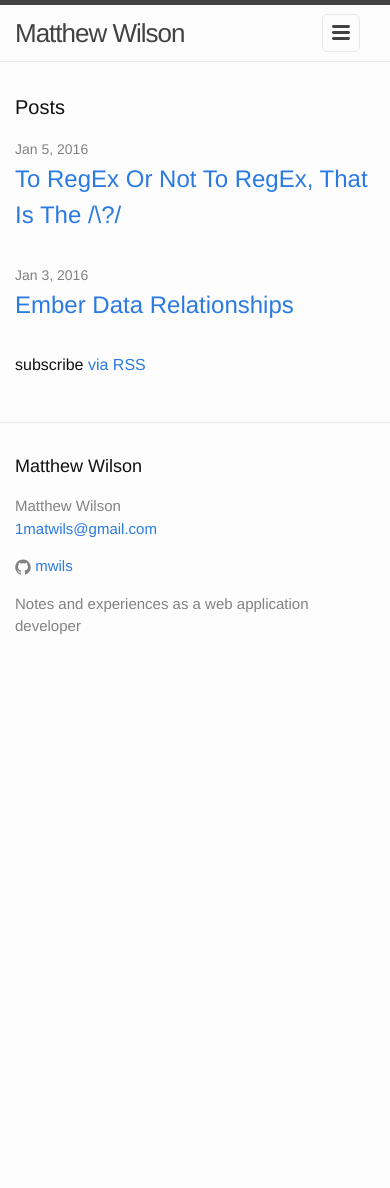
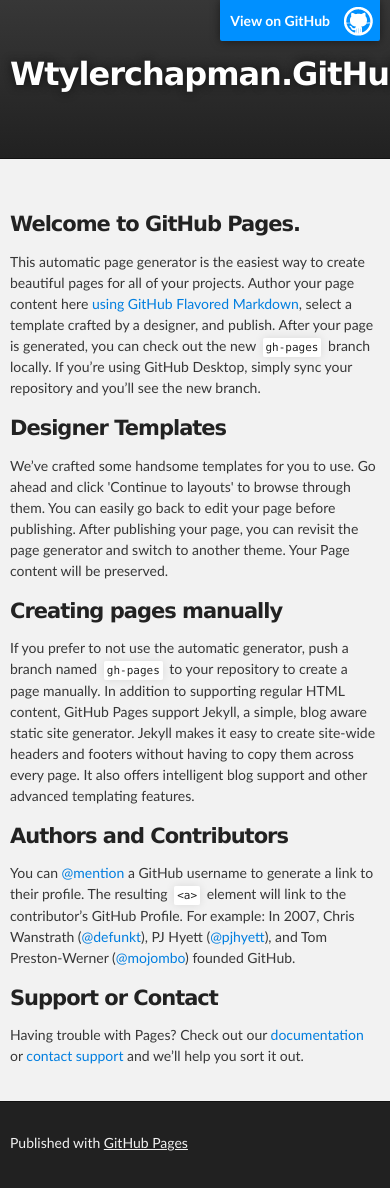
Before and after one commit to wtylerchapman/wtylerchapman.github.io, a Jekyll site: the page index.html, which Jekyll copies as it is, in a window 390 px wide. Built offline with Jekyll 4.4.1, drawn with Linux system fonts in a browser that asks for light colours; before the commit the page ends 900 px from its top, so only the background shows below that.

Commit message:
Replace master branch with page content via GitHub

```diff
--- a/index.html
+++ b/index.html
@@ -1,23 +1,67 @@
----
-layout: default
----
+<!DOCTYPE html>
+<html>
 
-<div class="home">
+  <head>
+    <meta charset='utf-8'>
+    <meta http-equiv="X-UA-Compatible" content="chrome=1">
+    <meta name="description" content="Wtylerchapman.GitHub.io : ">
 
-  <h1 class="page-heading">Posts</h1>
+    <link rel="stylesheet" type="text/css" media="screen" href="stylesheets/stylesheet.css">
 
-  <ul class="post-list">
-    {% for post in site.posts %}
-      <li>
-        <span class="post-meta">{{ post.date | date: "%b %-d, %Y" }}</span>
+    <title>Wtylerchapman.GitHub.io</title>
+  </head>
 
-        <h2>
-          <a class="post-link" href="{{ post.url | prepend: site.baseurl }}">{{ post.title }}</a>
-        </h2>
-      </li>
-    {% endfor %}
-  </ul>
+  <body>
 
-  <p class="rss-subscribe">subscribe <a href="{{ "/feed.xml" | prepend: site.baseurl }}">via RSS</a></p>
+    <!-- HEADER -->
+    <div id="header_wrap" class="outer">
+        <header class="inner">
+          <a id="forkme_banner" href="https://github.com/wtylerchapman">View on GitHub</a>
 
-</div>
+          <h1 id="project_title">Wtylerchapman.GitHub.io</h1>
+          <h2 id="project_tagline"></h2>
+
+        </header>
+    </div>
+
+    <!-- MAIN CONTENT -->
+    <div id="main_content_wrap" class="outer">
+      <section id="main_content" class="inner">
+        <h3>
+<a id="welcome-to-github-pages" class="anchor" href="#welcome-to-github-pages" aria-hidden="true"><span aria-hidden="true" class="octicon octicon-link"></span></a>Welcome to GitHub Pages.</h3>
+
+<p>This automatic page generator is the easiest way to create beautiful pages for all of your projects. Author your page content here <a href="https://guides.github.com/features/mastering-markdown/">using GitHub Flavored Markdown</a>, select a template crafted by a designer, and publish. After your page is generated, you can check out the new <code>gh-pages</code> branch locally. If you’re using GitHub Desktop, simply sync your repository and you’ll see the new branch.</p>
+
+<h3>
+<a id="designer-templates" class="anchor" href="#designer-templates" aria-hidden="true"><span aria-hidden="true" class="octicon octicon-link"></span></a>Designer Templates</h3>
+
+<p>We’ve crafted some handsome templates for you to use. Go ahead and click 'Continue to layouts' to browse through them. You can easily go back to edit your page before publishing. After publishing your page, you can revisit the page generator and switch to another theme. Your Page content will be preserved.</p>
+
+<h3>
+<a id="creating-pages-manually" class="anchor" href="#creating-pages-manually" aria-hidden="true"><span aria-hidden="true" class="octicon octicon-link"></span></a>Creating pages manually</h3>
+
+<p>If you prefer to not use the automatic generator, push a branch named <code>gh-pages</code> to your repository to create a page manually. In addition to supporting regular HTML content, GitHub Pages support Jekyll, a simple, blog aware static site generator. Jekyll makes it easy to create site-wide headers and footers without having to copy them across every page. It also offers intelligent blog support and other advanced templating features.</p>
+
+<h3>
+<a id="authors-and-contributors" class="anchor" href="#authors-and-contributors" aria-hidden="true"><span aria-hidden="true" class="octicon octicon-link"></span></a>Authors and Contributors</h3>
+
+<p>You can <a href="https://help.github.com/articles/basic-writing-and-formatting-syntax/#mentioning-users-and-teams" class="user-mention">@mention</a> a GitHub username to generate a link to their profile. The resulting <code>&lt;a&gt;</code> element will link to the contributor’s GitHub Profile. For example: In 2007, Chris Wanstrath (<a href="https://github.com/defunkt" class="user-mention">@defunkt</a>), PJ Hyett (<a href="https://github.com/pjhyett" class="user-mention">@pjhyett</a>), and Tom Preston-Werner (<a href="https://github.com/mojombo" class="user-mention">@mojombo</a>) founded GitHub.</p>
+
+<h3>
+<a id="support-or-contact" class="anchor" href="#support-or-contact" aria-hidden="true"><span aria-hidden="true" class="octicon octicon-link"></span></a>Support or Contact</h3>
+
+<p>Having trouble with Pages? Check out our <a href="https://help.github.com/pages">documentation</a> or <a href="https://github.com/contact">contact support</a> and we’ll help you sort it out.</p>
+      </section>
+    </div>
+
+    <!-- FOOTER  -->
+    <div id="footer_wrap" class="outer">
+      <footer class="inner">
+        <p>Published with <a href="https://pages.github.com">GitHub Pages</a></p>
+      </footer>
+    </div>
+
+
+
+  </body>
+</html>
--- /dev/null
+++ b/javascripts/main.js
@@ -0,0 +1 @@
+console.log('This would be the main JS file.');
--- /dev/null
+++ b/stylesheets/github-light.css
@@ -0,0 +1,123 @@
+/*
+The MIT License (MIT)
+
+Copyright (c) 2015 GitHub, Inc.
+
+Permission is hereby granted, free of charge, to any person obtaining a copy
+of this software and associated documentation files (the "Software"), to deal
+in the Software without restriction, including without limitation the rights
+to use, copy, modify, merge, publish, distribute, sublicense, and/or sell
+copies of the Software, and to permit persons to whom the Software is
+furnished to do so, subject to the following conditions:
+
+The above copyright notice and this permission notice shall be included in all
+copies or substantial portions of the Software.
+
+THE SOFTWARE IS PROVIDED "AS IS", WITHOUT WARRANTY OF ANY KIND, EXPRESS OR
+IMPLIED, INCLUDING BUT NOT LIMITED TO THE WARRANTIES OF MERCHANTABILITY,
+FITNESS FOR A PARTICULAR PURPOSE AND NONINFRINGEMENT. IN NO EVENT SHALL THE
+AUTHORS OR COPYRIGHT HOLDERS BE LIABLE FOR ANY CLAIM, DAMAGES OR OTHER
+LIABILITY, WHETHER IN AN ACTION OF CONTRACT, TORT OR OTHERWISE, ARISING FROM,
+OUT OF OR IN CONNECTION WITH THE SOFTWARE OR THE USE OR OTHER DEALINGS IN THE
+SOFTWARE.
+
+*/
+
+.pl-c /* comment */ {
+  color: #969896;
+}
+
+.pl-c1      /* constant, markup.raw, meta.diff.header, meta.module-reference, meta.property-name, support, support.constant, support.variable, variable.other.constant */,
+.pl-s .pl-v /* string variable */ {
+  color: #0086b3;
+}
+
+.pl-e  /* entity */,
+.pl-en /* entity.name */ {
+  color: #795da3;
+}
+
+.pl-s .pl-s1 /* string source */,
+.pl-smi      /* storage.modifier.import, storage.modifier.package, storage.type.java, variable.other, variable.parameter.function */ {
+  color: #333;
+}
+
+.pl-ent /* entity.name.tag */ {
+  color: #63a35c;
+}
+
+.pl-k /* keyword, storage, storage.type */ {
+  color: #a71d5d;
+}
+
+.pl-pds              /* punctuation.definition.string, string.regexp.character-class */,
+.pl-s                /* string */,
+.pl-s .pl-pse .pl-s1 /* string punctuation.section.embedded source */,
+.pl-sr               /* string.regexp */,
+.pl-sr .pl-cce       /* string.regexp constant.character.escape */,
+.pl-sr .pl-sra       /* string.regexp string.regexp.arbitrary-repitition */,
+.pl-sr .pl-sre       /* string.regexp source.ruby.embedded */ {
+  color: #183691;
+}
+
+.pl-v /* variable */ {
+  color: #ed6a43;
+}
+
+.pl-id /* invalid.deprecated */ {
+  color: #b52a1d;
+}
+
+.pl-ii /* invalid.illegal */ {
+  background-color: #b52a1d;
+  color: #f8f8f8;
+}
+
+.pl-sr .pl-cce /* string.regexp constant.character.escape */ {
+  color: #63a35c;
+  font-weight: bold;
+}
+
+.pl-ml /* markup.list */ {
+  color: #693a17;
+}
+
+.pl-mh        /* markup.heading */,
+.pl-mh .pl-en /* markup.heading entity.name */,
+.pl-ms        /* meta.separator */ {
+  color: #1d3e81;
+  font-weight: bold;
+}
+
+.pl-mq /* markup.quote */ {
+  color: #008080;
+}
+
+.pl-mi /* markup.italic */ {
+  color: #333;
+  font-style: italic;
+}
+
+.pl-mb /* markup.bold */ {
+  color: #333;
+  font-weight: bold;
+}
+
+.pl-md /* markup.deleted, meta.diff.header.from-file */ {
+  background-color: #ffecec;
+  color: #bd2c00;
+}
+
+.pl-mi1 /* markup.inserted, meta.diff.header.to-file */ {
+  background-color: #eaffea;
+  color: #55a532;
+}
+
+.pl-mdr /* meta.diff.range */ {
+  color: #795da3;
+  font-weight: bold;
+}
+
+.pl-mo /* meta.output */ {
+  color: #1d3e81;
+}
--- /dev/null
+++ b/stylesheets/stylesheet.css
@@ -0,0 +1,425 @@
+/*******************************************************************************
+Slate Theme for GitHub Pages
+by Jason Costello, @jsncostello
+*******************************************************************************/
+
+@import url(github-light.css);
+
+/*******************************************************************************
+MeyerWeb Reset
+*******************************************************************************/
+
+html, body, div, span, applet, object, iframe,
+h1, h2, h3, h4, h5, h6, p, blockquote, pre,
+a, abbr, acronym, address, big, cite, code,
+del, dfn, em, img, ins, kbd, q, s, samp,
+small, strike, strong, sub, sup, tt, var,
+b, u, i, center,
+dl, dt, dd, ol, ul, li,
+fieldset, form, label, legend,
+table, caption, tbody, tfoot, thead, tr, th, td,
+article, aside, canvas, details, embed,
+figure, figcaption, footer, header, hgroup,
+menu, nav, output, ruby, section, summary,
+time, mark, audio, video {
+  margin: 0;
+  padding: 0;
+  border: 0;
+  font: inherit;
+  vertical-align: baseline;
+}
+
+/* HTML5 display-role reset for older browsers */
+article, aside, details, figcaption, figure,
+footer, header, hgroup, menu, nav, section {
+  display: block;
+}
+
+ol, ul {
+  list-style: none;
+}
+
+table {
+  border-collapse: collapse;
+  border-spacing: 0;
+}
+
+/*******************************************************************************
+Theme Styles
+*******************************************************************************/
+
+body {
+  box-sizing: border-box;
+  color:#373737;
+  background: #212121;
+  font-size: 16px;
+  font-family: 'Myriad Pro', Calibri, Helvetica, Arial, sans-serif;
+  line-height: 1.5;
+  -webkit-font-smoothing: antialiased;
+}
+
+h1, h2, h3, h4, h5, h6 {
+  margin: 10px 0;
+  font-weight: 700;
+  color:#222222;
+  font-family: 'Lucida Grande', 'Calibri', Helvetica, Arial, sans-serif;
+  letter-spacing: -1px;
+}
+
+h1 {
+  font-size: 36px;
+  font-weight: 700;
+}
+
+h2 {
+  padding-bottom: 10px;
+  font-size: 32px;
+  background: url('../images/bg_hr.png') repeat-x bottom;
+}
+
+h3 {
+  font-size: 24px;
+}
+
+h4 {
+  font-size: 21px;
+}
+
+h5 {
+  font-size: 18px;
+}
+
+h6 {
+  font-size: 16px;
+}
+
+p {
+  margin: 10px 0 15px 0;
+}
+
+footer p {
+  color: #f2f2f2;
+}
+
+a {
+  text-decoration: none;
+  color: #007edf;
+  text-shadow: none;
+
+  transition: color 0.5s ease;
+  transition: text-shadow 0.5s ease;
+  -webkit-transition: color 0.5s ease;
+  -webkit-transition: text-shadow 0.5s ease;
+  -moz-transition: color 0.5s ease;
+  -moz-transition: text-shadow 0.5s ease;
+  -o-transition: color 0.5s ease;
+  -o-transition: text-shadow 0.5s ease;
+  -ms-transition: color 0.5s ease;
+  -ms-transition: text-shadow 0.5s ease;
+}
+
+a:hover, a:focus {text-decoration: underline;}
+
+footer a {
+  color: #F2F2F2;
+  text-decoration: underline;
+}
+
+em {
+  font-style: italic;
+}
+
+strong {
+  font-weight: bold;
+}
+
+img {
+  position: relative;
+  margin: 0 auto;
+  max-width: 739px;
+  padding: 5px;
+  margin: 10px 0 10px 0;
+  border: 1px solid #ebebeb;
+
+  box-shadow: 0 0 5px #ebebeb;
+  -webkit-box-shadow: 0 0 5px #ebebeb;
+  -moz-box-shadow: 0 0 5px #ebebeb;
+  -o-box-shadow: 0 0 5px #ebebeb;
+  -ms-box-shadow: 0 0 5px #ebebeb;
+}
+
+p img {
+  display: inline;
+  margin: 0;
+  padding: 0;
+  vertical-align: middle;
+  text-align: center;
+  border: none;
+}
+
+pre, code {
+  width: 100%;
+  color: #222;
+  background-color: #fff;
+
+  font-family: Monaco, "Bitstream Vera Sans Mono", "Lucida Console", Terminal, monospace;
+  font-size: 14px;
+
+  border-radius: 2px;
+  -moz-border-radius: 2px;
+  -webkit-border-radius: 2px;
+}
+
+pre {
+  width: 100%;
+  padding: 10px;
+  box-shadow: 0 0 10px rgba(0,0,0,.1);
+  overflow: auto;
+}
+
+code {
+  padding: 3px;
+  margin: 0 3px;
+  box-shadow: 0 0 10px rgba(0,0,0,.1);
+}
+
+pre code {
+  display: block;
+  box-shadow: none;
+}
+
+blockquote {
+  color: #666;
+  margin-bottom: 20px;
+  padding: 0 0 0 20px;
+  border-left: 3px solid #bbb;
+}
+
+
+ul, ol, dl {
+  margin-bottom: 15px
+}
+
+ul {
+  list-style-position: inside;
+  list-style: disc;
+  padding-left: 20px;
+}
+
+ol {
+  list-style-position: inside;
+  list-style: decimal;
+  padding-left: 20px;
+}
+
+dl dt {
+  font-weight: bold;
+}
+
+dl dd {
+  padding-left: 20px;
+  font-style: italic;
+}
+
+dl p {
+  padding-left: 20px;
+  font-style: italic;
+}
+
+hr {
+  height: 1px;
+  margin-bottom: 5px;
+  border: none;
+  background: url('../images/bg_hr.png') repeat-x center;
+}
+
+table {
+  border: 1px solid #373737;
+  margin-bottom: 20px;
+  text-align: left;
+ }
+
+th {
+  font-family: 'Lucida Grande', 'Helvetica Neue', Helvetica, Arial, sans-serif;
+  padding: 10px;
+  background: #373737;
+  color: #fff;
+ }
+
+td {
+  padding: 10px;
+  border: 1px solid #373737;
+ }
+
+form {
+  background: #f2f2f2;
+  padding: 20px;
+}
+
+/*******************************************************************************
+Full-Width Styles
+*******************************************************************************/
+
+.outer {
+  width: 100%;
+}
+
+.inner {
+  position: relative;
+  max-width: 640px;
+  padding: 20px 10px;
+  margin: 0 auto;
+}
+
+#forkme_banner {
+  display: block;
+  position: absolute;
+  top:0;
+  right: 10px;
+  z-index: 10;
+  padding: 10px 50px 10px 10px;
+  color: #fff;
+  background: url('../images/blacktocat.png') #0090ff no-repeat 95% 50%;
+  font-weight: 700;
+  box-shadow: 0 0 10px rgba(0,0,0,.5);
+  border-bottom-left-radius: 2px;
+  border-bottom-right-radius: 2px;
+}
+
+#header_wrap {
+  background: #212121;
+  background: -moz-linear-gradient(top, #373737, #212121);
+  background: -webkit-linear-gradient(top, #373737, #212121);
+  background: -ms-linear-gradient(top, #373737, #212121);
+  background: -o-linear-gradient(top, #373737, #212121);
+  background: linear-gradient(top, #373737, #212121);
+}
+
+#header_wrap .inner {
+  padding: 50px 10px 30px 10px;
+}
+
+#project_title {
+  margin: 0;
+  color: #fff;
+  font-size: 42px;
+  font-weight: 700;
+  text-shadow: #111 0px 0px 10px;
+}
+
+#project_tagline {
+  color: #fff;
+  font-size: 24px;
+  font-weight: 300;
+  background: none;
+  text-shadow: #111 0px 0px 10px;
+}
+
+#downloads {
+  position: absolute;
+  width: 210px;
+  z-index: 10;
+  bottom: -40px;
+  right: 0;
+  height: 70px;
+  background: url('../images/icon_download.png') no-repeat 0% 90%;
+}
+
+.zip_download_link {
+  display: block;
+  float: right;
+  width: 90px;
+  height:70px;
+  text-indent: -5000px;
+  overflow: hidden;
+  background: url(../images/sprite_download.png) no-repeat bottom left;
+}
+
+.tar_download_link {
+  display: block;
+  float: right;
+  width: 90px;
+  height:70px;
+  text-indent: -5000px;
+  overflow: hidden;
+  background: url(../images/sprite_download.png) no-repeat bottom right;
+  margin-left: 10px;
+}
+
+.zip_download_link:hover {
+  background: url(../images/sprite_download.png) no-repeat top left;
+}
+
+.tar_download_link:hover {
+  background: url(../images/sprite_download.png) no-repeat top right;
+}
+
+#main_content_wrap {
+  background: #f2f2f2;
+  border-top: 1px solid #111;
+  border-bottom: 1px solid #111;
+}
+
+#main_content {
+  padding-top: 40px;
+}
+
+#footer_wrap {
+  background: #212121;
+}
+
+
+
+/*******************************************************************************
+Small Device Styles
+*******************************************************************************/
+
+@media screen and (max-width: 480px) {
+  body {
+    font-size:14px;
+  }
+
+  #downloads {
+    display: none;
+  }
+
+  .inner {
+    min-width: 320px;
+    max-width: 480px;
+  }
+
+  #project_title {
+  font-size: 32px;
+  }
+
+  h1 {
+    font-size: 28px;
+  }
+
+  h2 {
+    font-size: 24px;
+  }
+
+  h3 {
+    font-size: 21px;
+  }
+
+  h4 {
+    font-size: 18px;
+  }
+
+  h5 {
+    font-size: 14px;
+  }
+
+  h6 {
+    font-size: 12px;
+  }
+
+  code, pre {
+    min-width: 320px;
+    max-width: 480px;
+    font-size: 11px;
+  }
+
+}
```
Also changed, not shown: params.json (added, +6 -0 lines), images/bg_hr.png (added), images/blacktocat.png (added), images/icon_download.png (added), images/sprite_download.png (added).
